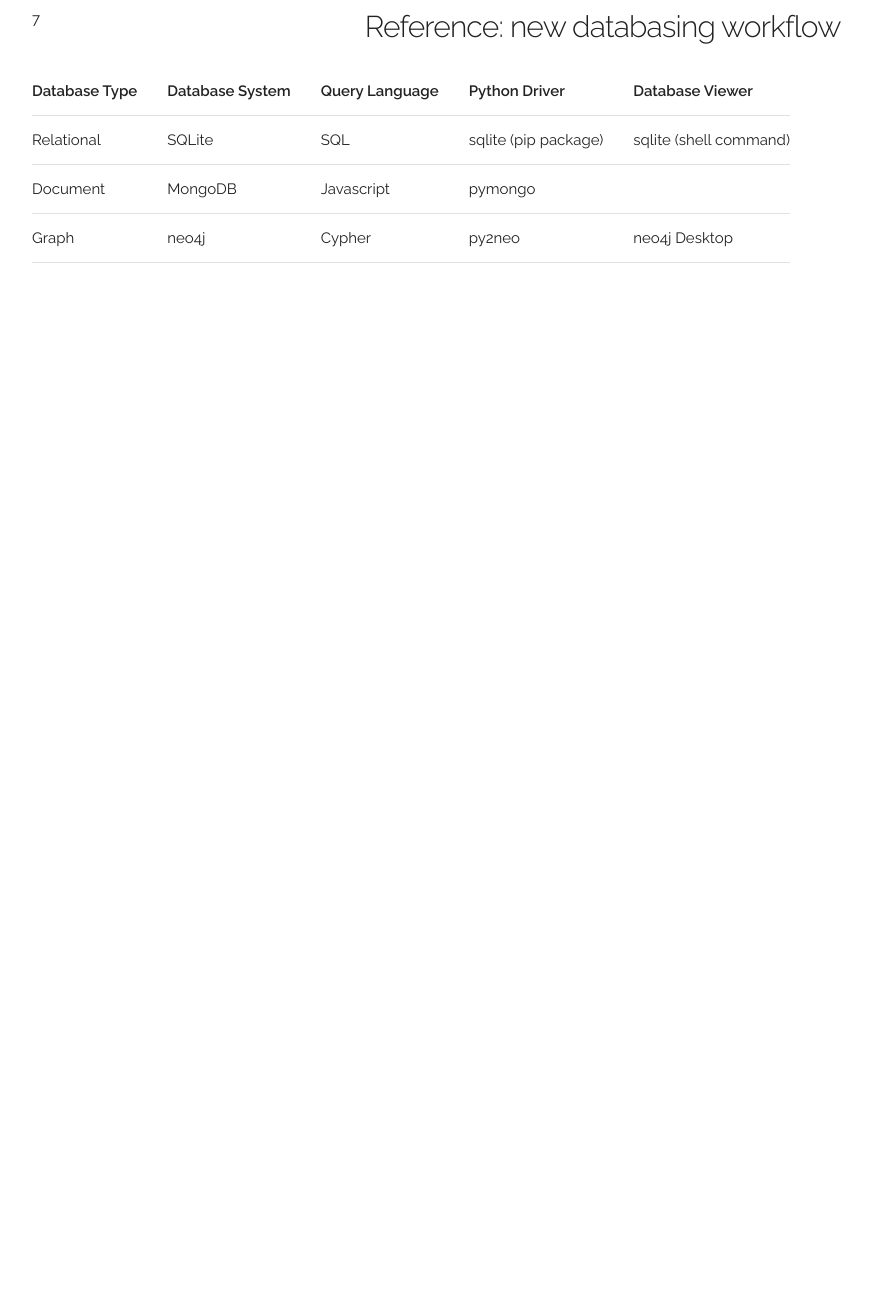
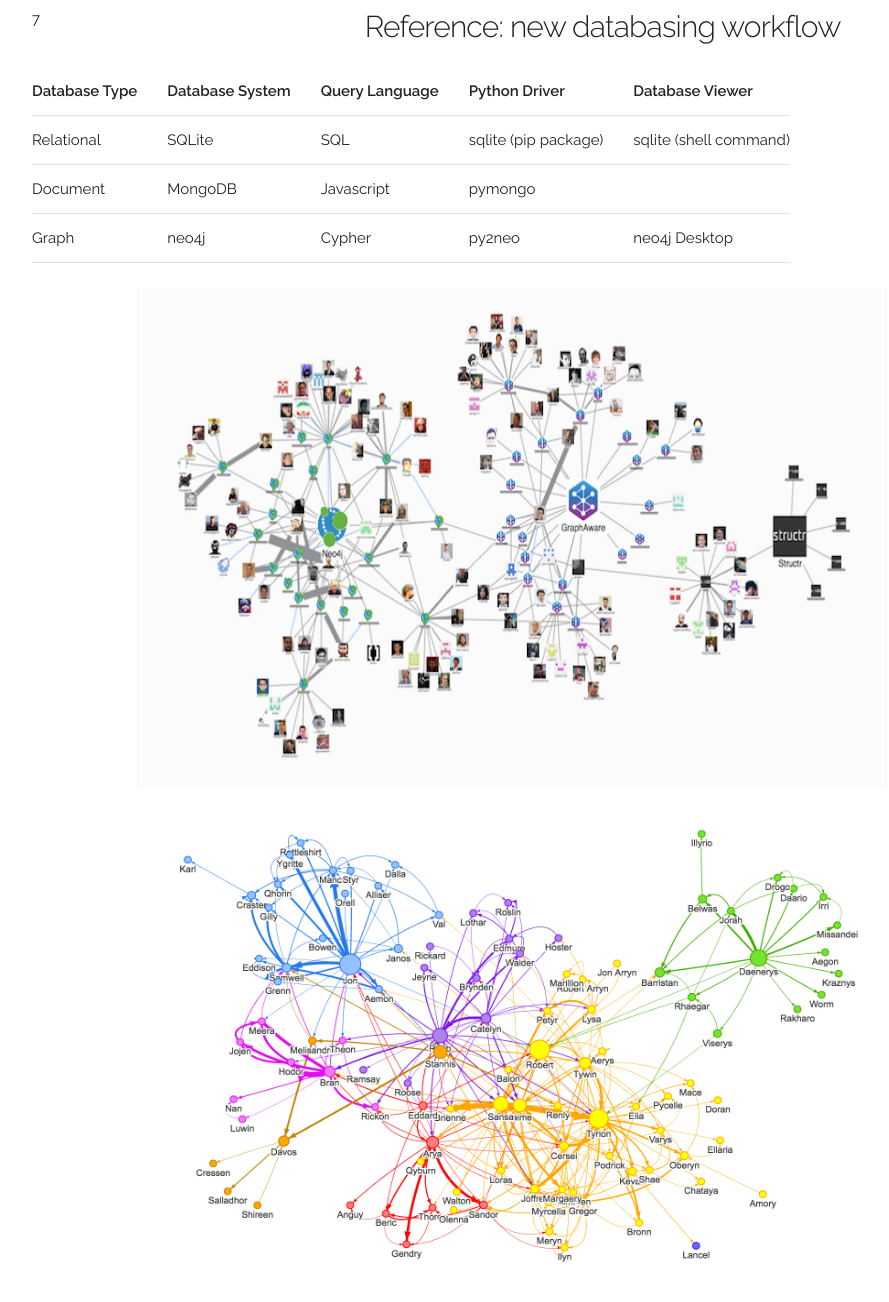
Before and after one commit to kiran-vuksanaj/p03, a plain HTML site: page index.html in a window 1280 px wide. Shown: the part 1606-2908 px from the top of the page, without its empty margins (128-1017 px from the left). Before the commit the page ends 1894 px from the top, so only its background shows below. Drawn offline with Linux system fonts and the light colour scheme.

Commit message:
Added more pictures

```diff
--- a/index.html
+++ b/index.html
@@ -211,6 +211,12 @@
 		</tbody>
 	  </table>
 	</div>
+  <div align="center">
+    <img src="static/complicated.png" alt="More complicated graph database" style="width:750px; height:500px; ">
+  </div>
+  <div align="center">
+    <img src="static/got.png" alt="Graph database showing Game of Thrones characters" style="width:750px; height:500px; ">
+  </div>
 
   </div>
 
```
Also changed, not shown: static/complicated.png (added), static/got.png (added).
